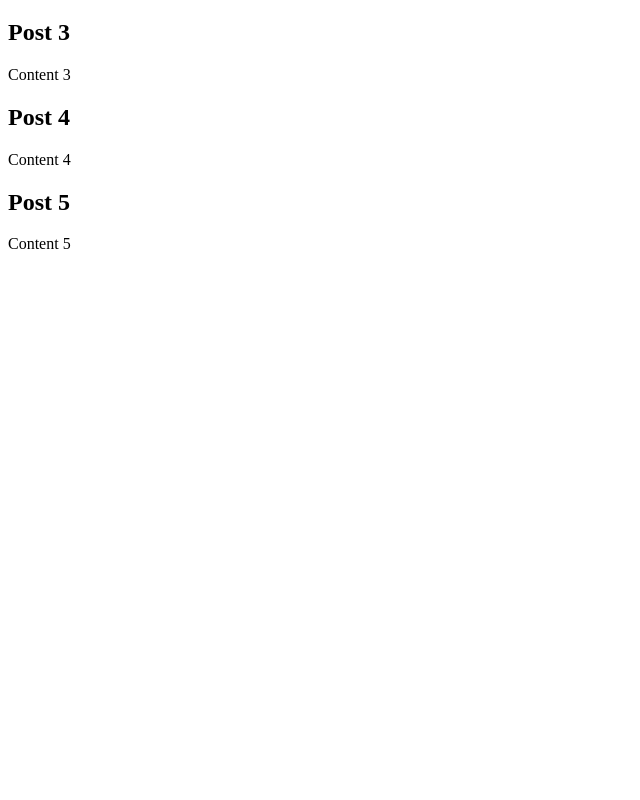
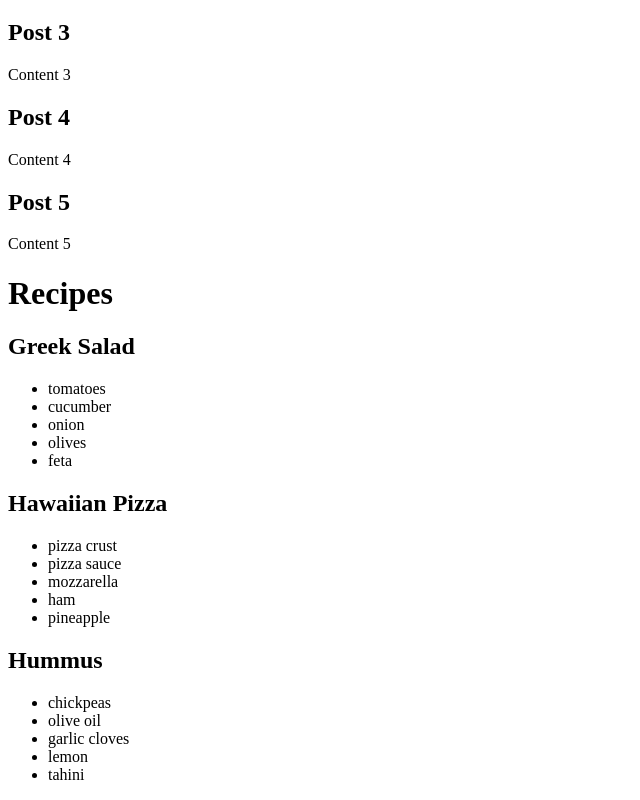
Before and after one commit to devgiants75/frontend-230527-react, a React (Create React App) app in the folder react0527/: page / in a window 1280 px wide. Shown: the part 4427-5227 px from the top of the page, without its empty margins (0-640 px from the left). Before the commit the page ends 4696 px from the top, so only its background shows below. Built offline with nearby package versions, Linux system fonts and the light colour scheme.

Commit message:
20230819

```diff
--- a/react0527/src/0819/RenderingList.tsx
+++ b/react0527/src/0819/RenderingList.tsx
@@ -2,6 +2,7 @@ import React from 'react'
 import RenderingList01 from './a_RenderingList/RenderingList01'
 import RenderingList02 from './a_RenderingList/RenderingList02'
 import Practice from './a_RenderingList/Practice'
+import RenderingList03 from './a_RenderingList/RenderingList03'
 
 export default function RendeingList() {
   return (
@@ -10,6 +11,7 @@ export default function RendeingList() {
       <RenderingList01 />
       <RenderingList02 />
       <Practice />
+      <RenderingList03 />
     </>
   )
 }
--- a/react0527/src/0819/a_RenderingList/RenderingList03.tsx
+++ b/react0527/src/0819/a_RenderingList/RenderingList03.tsx
@@ -0,0 +1,20 @@
+import React from 'react'
+import { recipes } from './data'
+
+export default function RenderingList03() {
+  return (
+    <div>
+      <h1>Recipes</h1>
+      {recipes.map(recipe =>
+        <div key={recipe.id}>
+          <h2>{recipe.name}</h2>
+          <ul>
+            {recipe.ingredients.map(ingredient =>
+              <li key={ingredient}>{ingredient}</li>
+            )}
+          </ul>
+        </div>
+      )}
+    </div>
+  )
+}
--- a/react0527/src/0819/a_RenderingList/data.ts
+++ b/react0527/src/0819/a_RenderingList/data.ts
@@ -3,6 +3,12 @@ type Person = {
   name: string;
   profession: string;
   imageId: string;
+}
+
+type Recipe = {
+  id: string;
+  name: string;
+  ingredients: string[];
 }
 
 //! RenderingList02.tsx에서 사용하는 데이터
```
